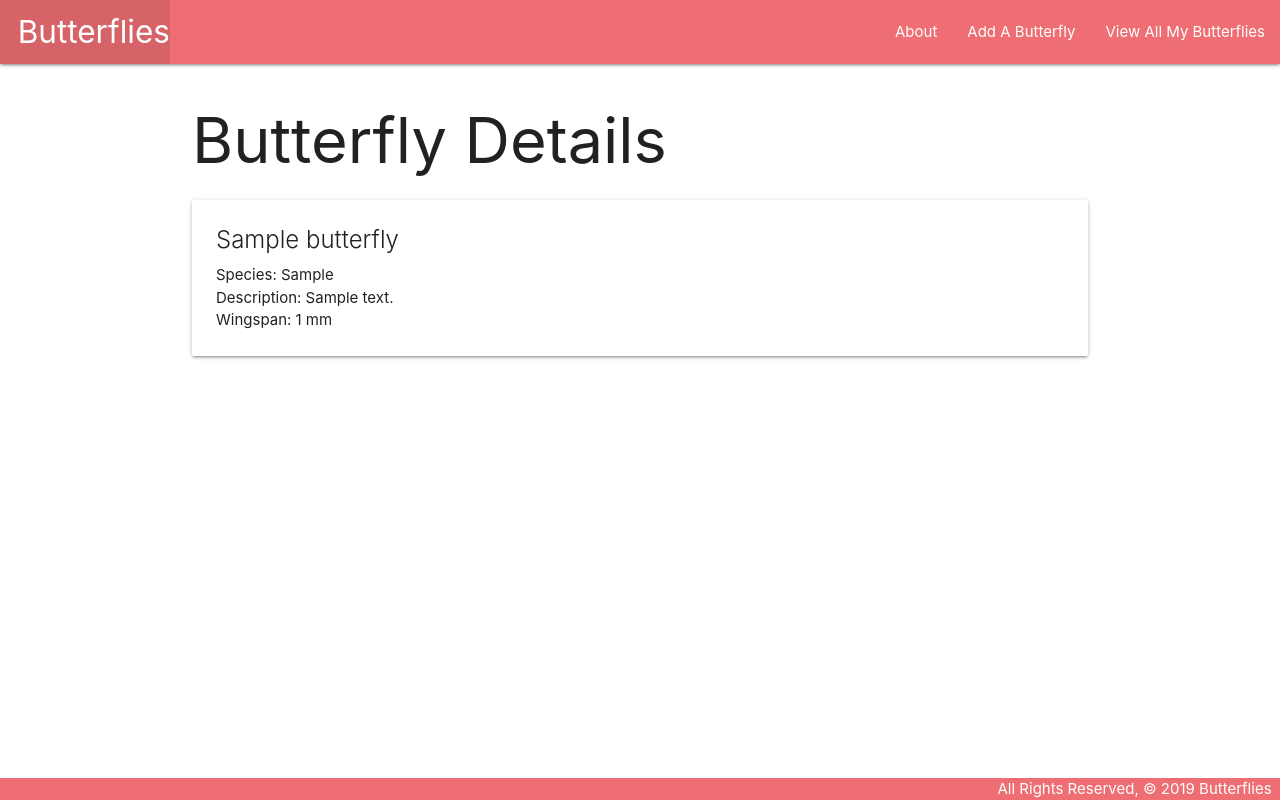
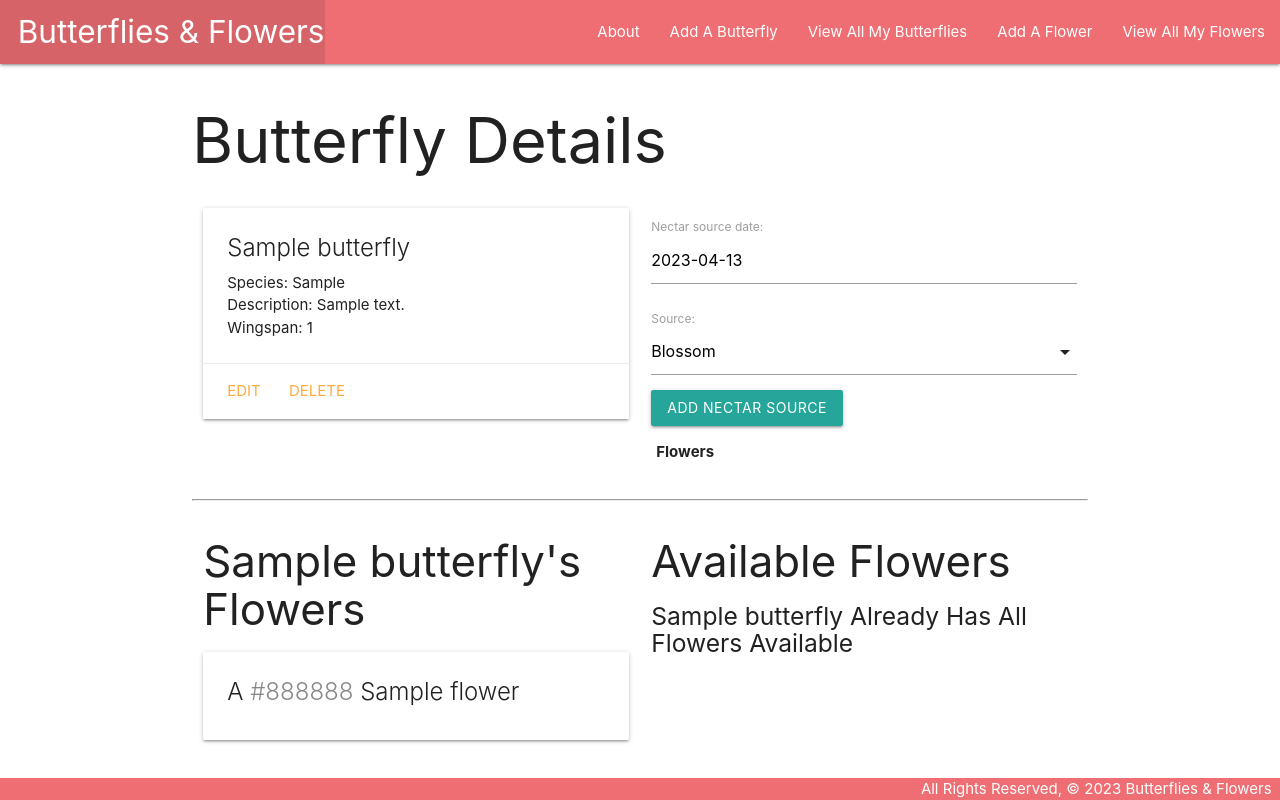
Before and after one commit to emilymerrow/moose, a Django app: page /butterflies/1/ in a window 1280 px wide. Run offline with Django 4.2, Linux system fonts and the light colour scheme; tables that the repository leaves empty hold one stand-in row (values such as "Sample post"); lists and menus that the app fills with data are empty.

Commit message:
lab done

```diff
--- /dev/null
+++ b/main_app/forms.py
@@ -0,0 +1,12 @@
+from django.forms import ModelForm
+from .models import NectarSource, Flower
+
+class NectarSourceForm(ModelForm):
+    class Meta:
+        model = NectarSource
+        fields = ['date', 'source']
+
+class FlowerForm(ModelForm):
+    class Meta:
+        model = Flower
+        fields = '__all__'
--- a/main_app/templates/base.html
+++ b/main_app/templates/base.html
@@ -5,22 +5,25 @@
   <meta charset="UTF-8">
   <meta name="viewport" content="width=device-width, initial-scale=1.0">
   <meta http-equiv="X-UA-Compatible" content="ie=edge">
-  <title>Butterflies</title>
+  <title>Butterflies & Flowers</title>
   <link rel="stylesheet" href="https://cdnjs.cloudflare.com/ajax/libs/materialize/1.0.0/css/materialize.min.css">
   <link rel="stylesheet" type="text/css" href="{% static 'css/style.css' %}">
-
+  <link href="https://fonts.googleapis.com/icon?family=Material+Icons" rel="stylesheet">
+  <script src="https://cdnjs.cloudflare.com/ajax/libs/materialize/1.0.0/js/materialize.min.js"></script>
 </head>
 <body>
   <header class="navbar-fixed">
     <nav>
       <div class="nav-wrapper">
         <ul>
-          <li><a href="/" class="left brand-logo">&nbsp;&nbsp;Butterflies</a></li>
+          <li><a href="/" class="left brand-logo">&nbsp;&nbsp;Butterflies & Flowers</a></li>
         </ul>
         <ul class="right">
           <li><a href="/about">About</a></li>
           <li><a href="{% url 'butterflies_create' %}">Add A Butterfly</a></li>
-          <li><a href="/butterfly">View All My Butterflies</a></li>
+          <li><a href="{% url 'index' %}">View All My Butterflies</a></li>
+          <li><a href="{% url 'flowers_create' %}">Add A Flower</a></li>
+          <li><a href="{% url 'flowers_index' %}">View All My Flowers</a></li>
         </ul>
       </div>
     </nav>
@@ -30,7 +33,7 @@
     {% endblock %}
   </main>
   <footer class="page-footer">
-    <div class="right">All Rights Reserved, &copy; 2019 Butterflies &nbsp;</div>
+    <div class="right">All Rights Reserved, &copy; 2023 Butterflies & Flowers &nbsp;</div>
   </footer>
 </body>
 </html>
--- a/main_app/templates/butterflies/detail.html
+++ b/main_app/templates/butterflies/detail.html
@@ -4,15 +4,106 @@
 
 <h1>Butterfly Details</h1>
 
+<div class="row">
+    <div class="col s6">
         <div class="card">
             <div class="card-content">
                 <span class="card-title">{{ butterfly.name }}</span>
                 <p>Species: {{ butterfly.species }}</p>
                 <p>Description: {{ butterfly.description }}</p>
-    {% if butterfly.wingspan %}
-      <p>Wingspan: {{ butterfly.wingspan }} mm</p>
+                <p>Wingspan: {{ butterfly.wingspan }}</p>
+            </div>
+            <div class="card-action">
+                <a href="{% url 'butterflies_update' butterfly.id %}">Edit</a>
+                <a href="{% url 'butterflies_delete' butterfly.id %}">Delete</a>
+            </div>
+        </div>
+    </div>
+    <div class="col s6">
+
+        <form action="{% url 'add_nectarSource' butterfly.id %}" method="POST">
+            {% csrf_token %}
+            {{ nectar_source_form.as_p }}
+            <input type="submit" class="btn" value="Add Nectar Source">
+        </form>
+
+        <table class="striped">
+            <thead>
+                <tr>
+                    <th>Flowers</th>
+                </tr>
+            </thead>
+            <tbody>
+                {% for flower in butterfly.flowers_set.all %}
+                <tr>
+                    <td>{{ flower.name }}</td>
+                </tr>
+                {% endfor %}
+            </tbody>
+        </table>
+     </div>
+</div>
+
+<hr>
+<div class="row">
+	<div class="col s6">
+		<h3>{{ butterfly.name }}'s Flowers</h3>
+		{% if butterfly.flowers.count %}
+		{% for flower in butterfly.flowers.all %}
+		<div class="card">
+			<div class="card-content">
+				<span class="card-title">
+					A <span style="color: {{ flower.color }}">{{ flower.color }}</span> {{ flower.name }}
+				</span>
+			</div>
+		</div>
+		{% endfor %}
+		{% else %}
+		<h5>No Flowers :(</h5>
+		{% endif %}
+	</div>
+
+  <!-- Available toys will come after this line -->
+	<div class="col s6">
+		<h3>Available Flowers</h3>
+		{% if flowers.count %}
+		{% for flower in flowers.all %}
+		<div class="card">
+			<div class="card-content">
+				<span class="card-title">
+					A <span style="color: {{ flower.color }}">{{ flower.color }}</span> {{ flower.name }}
+				</span>
+			</div>
+			<div class="card-action">
+				<form action="{% url 'assoc_flower' butterfly.id flower.id %}" method="post">
+					{% csrf_token %}
+					<button type="submit" class="btn">Add</button>
+				</form>
+			</div>
+		</div>
+		{% endfor %}
+		{% else %}
+		<h5>{{butterfly.name}} Already Has All Flowers Available</h5>
 		{% endif %}
 	</div>
 </div>
 
+
+<script>
+
+	const dateEl = document.querySelector('#id_date');
+	M.Datepicker.init(dateEl, {
+		format: 'yyyy-mm-dd', // this how django formats the date in the model
+		defaultDate: new Date(),
+		setDefaultDate: true,
+		autoClose: true
+	})
+
+
+	const selectEl = document.querySelector('#id_source');
+	M.FormSelect.init(selectEl)
+
+</script>
+
+
 {% endblock %}
--- a/main_app/templates/butterflies/index.html
+++ b/main_app/templates/butterflies/index.html
@@ -4,12 +4,13 @@
 <h1>Butterfly List</h1>
 
 {% for butterfly in butterflies %}
-<a href="/butterflies/{{butterfly.id}}">
+<a href="{% url 'detail' butterfly.id %}">
   <div class="card">
     <div class="card-content">
       <span class="card-title">{{ butterfly.name }}</span>
+      <p>Species: {{ butterfly.species }}</p>
+      <p>Description: {{ butterfly.description }}</p>
       <p>Color: {{ butterfly.color }}</p>
-      <p>Description: {{ butterfly.description }}</p>
       <p>Species: {{ butterfly.species }}</p>
     </div>
   </div>
--- a/main_app/templates/home.html
+++ b/main_app/templates/home.html
@@ -9,10 +9,10 @@
 				<p class="lead">Discover the beauty and diversity of butterflies from all over the world.</p>
 				<p>Our team of experts has carefully curated this collection to showcase the most fascinating and unique butterflies, each with their own colors, patterns, and characteristics. Whether you are a butterfly enthusiast or simply appreciate the wonders of nature, we invite you to explore our collection and learn more about these incredible creatures.</p>
 				<p class="mb-5">We are constantly adding new butterflies to our collection, so be sure to check back often to see what's new!</p>
-				<a href="{% url 'collection' %}" class="btn btn-primary btn-lg">Explore Collection</a>
+				<a href="{% url 'index' %}" class="btn btn-primary btn-lg">Explore Collection</a>
 			</div>
 			<div class="col-md-6">
-				<img src="{% static 'images/butterfly.jpg' %}" alt="Butterfly" class="img-fluid rounded">
+
 			</div>
 		</div>
 	</div>
--- a/main_app/urls.py
+++ b/main_app/urls.py
@@ -1,11 +1,27 @@
 from django.urls import path
-from main_app import views
+from . import views
 
 urlpatterns = [
     path('', views.home, name='home'),
     path('about/', views.about, name='about'),
-    path('butterfly/', views.butterfly_index, name='index'),
-    path('butterfly/<int:butterfly_id>/', views.butterfly_detail, name='detail'),
-    path('butterfly/create', views.ButterflyCreate.as_view(), name='butterflies_create'),
 
+    path('butterflies/', views.butterfly_index, name='index'),
+
+    path('butterflies/<int:butterfly_id>/', views.butterfly_detail, name='detail'),
+
+    path('butterflies/create', views.ButterflyCreate.as_view(), name='butterflies_create'),
+
+    path('butterflies/<int:pk>/update/', views.ButterflyUpdate.as_view(), name='butterflies_update'),
+
+    path('butterflies/<int:pk>/delete/', views.ButterflyDelete.as_view(), name='butterflies_delete'),
+
+    path('butterflies/<int:butterfly_id>/add_nectarSource/', views.add_nectar_source, name='add_nectarSource'),
+
+    path('butterflies/<int:butterfly_id>/assoc_flower/<int:flower_id>/', views.assoc_flower, name='assoc_flower'),
+
+    path('flowers/', views.FlowerList.as_view(), name='flowers_index'),
+    path('flowers/<int:pk>/', views.FlowerDetail.as_view(), name='flowers_detail'),
+    path('flowers/create/', views.FlowerCreate.as_view(), name='flowers_create'),
+    path('flowers/<int:pk>/update/', views.FlowerUpdate.as_view(), name='flowers_update'),
+    path('flowers/<int:pk>/delete/', views.FlowerDelete.as_view(), name='flowers_delete'),
 ]
--- a/main_app/views.py
+++ b/main_app/views.py
@@ -1,30 +1,100 @@
-from django.shortcuts import render
-from django.views.generic.edit import CreateView
+from django.shortcuts import render, redirect
+from django.views.generic.edit import CreateView, UpdateView, DeleteView
+from django.views.generic import ListView, DetailView
 
-# Add the following import
 from django.http import HttpResponse
+from .models import Butterfly, Flower
+from .forms import NectarSourceForm
 
-from .models import Butterfly
+
+def add_nectar_source(request, butterfly_id):
+    form = NectarSourceForm(request.POST)
+    if form.is_valid():
+        new_nectar_source = form.save(commit=False)
+        new_nectar_source.butterfly_id = butterfly_id
+        new_nectar_source.save()
+    return redirect('detail', butterfly_id=butterfly_id)
+
+
+def assoc_flower(request, butterfly_id, flower_id):
+    # associating a cat with a toy
+    Butterfly.objects.get(id=butterfly_id).flowers.add(flower_id)
+
+    # One line version of below ^
+    # cat = Cat.object.get(id=cat_id)
+    # cat.toys.add(toy_id)
+
+    return redirect('detail', butterfly_id=butterfly_id)
 
 
 class ButterflyCreate(CreateView):
-  model = Butterfly
-  fields = '__all__'
-  success_url = '/butterflies/'
+    model = Butterfly
+    fields = ['name', 'species', 'description', 'wingspan']
 
-# Add the Cat class & list and view function below the imports
- # Note that parens are optional if not inheriting from another class
+class ButterflyUpdate(UpdateView):
+    model = Butterfly
+    # Disallow the name as input on the form, so no one can update the name
+    fields = ['species', 'description', 'wingspan']
+
+
+class ButterflyDelete(DeleteView):
+    model = Butterfly
+    success_url = '/butterflies/'
+
+
+def butterfly_index(request):
+    butterflies = Butterfly.objects.all()
+    return render(request, 'butterflies/index.html', {'butterflies': butterflies})
+
 
 def butterfly_detail(request, butterfly_id):
-  butterfly = Butterfly.objects.get(id=butterfly_id)
-  return render(request, 'butterflies/detail.html', {'butterfly': butterfly})
+    butterfly = Butterfly.objects.get(id=butterfly_id)
+    flowers_butterfly_doesnt_have = Flower.objects.exclude(
+        id__in=butterfly.flowers.all().values_list('id'))
+    nectar_source_form = NectarSourceForm()
+    return render(request, 'butterflies/detail.html', {
+        'butterfly': butterfly,
+        'nectar_source_form': nectar_source_form,
+        'flowers': flowers_butterfly_doesnt_have
+    })
 
-# Define the home view
+
 def home(request):
-  return HttpResponse('<h1>Hello /ᐠ｡‸｡ᐟ\ﾉ</h1>')
+    return render(request, 'home.html')
+
+
 def about(request):
-  return render(request, 'about.html')
+    return render(request, 'about.html')
 
-def butterfly_index(request):
-  butterflies = Butterfly.objects.all()
-  return render(request, 'butterflies/index.html', { 'butterflies': butterflies })
+
+class FlowerList(ListView):
+    model = Flower
+
+
+class FlowerCreate(CreateView):
+    model = Flower
+    fields = '__all__'
+
+
+class FlowerDetail(DetailView):
+    model = Flower
+
+
+class FlowerUpdate(UpdateView):
+    model = Flower
+    fields = '__all__'
+
+
+class FlowerDelete(DeleteView):
+    model = Flower
+    success_url = '/flowers/'
+
+# def add_flower(request, butterfly_id):
+#     butterfly = Butterfly.objects.get(id=butterfly_id)
+#     form = FlowerForm(request.POST or None)
+#     if request.method == 'POST' and form.is_valid():
+#         new_flower = form.save(commit=False)
+#         new_flower.butterfly = butterfly
+#         new_flower.save()
+#         return redirect('butterfly_detail', butterfly_id=butterfly.id)
+#     return render(request, 'butterflies/flower_form.html', {'form': form, 'butterfly': butterfly})
```
Also changed, not shown: main_app/admin.py (+5 -3 lines), main_app/models.py (+44 -3 lines), main_app/templates/main_app/butterfly_form.html (+7 -1 lines), main_app/templates/main_app/flower_confirm_delete.html (+13 -0 lines), main_app/templates/main_app/flower_detail.html (added, +21 -0 lines), main_app/templates/main_app/flower_form.html (+15 -7 lines), main_app/templates/main_app/flower_list.html (added, +17 -0 lines), main_app/migrations/0002_nectarsource_flower.py (added), main_app/migrations/0003_butterfly_flowers_alter_flower_butterfly.py (added), main_app/migrations/0004_remove_flower_butterfly_alter_butterfly_flowers_and_more.py (added). Lines whose indentation alone changed are shown as unchanged.
